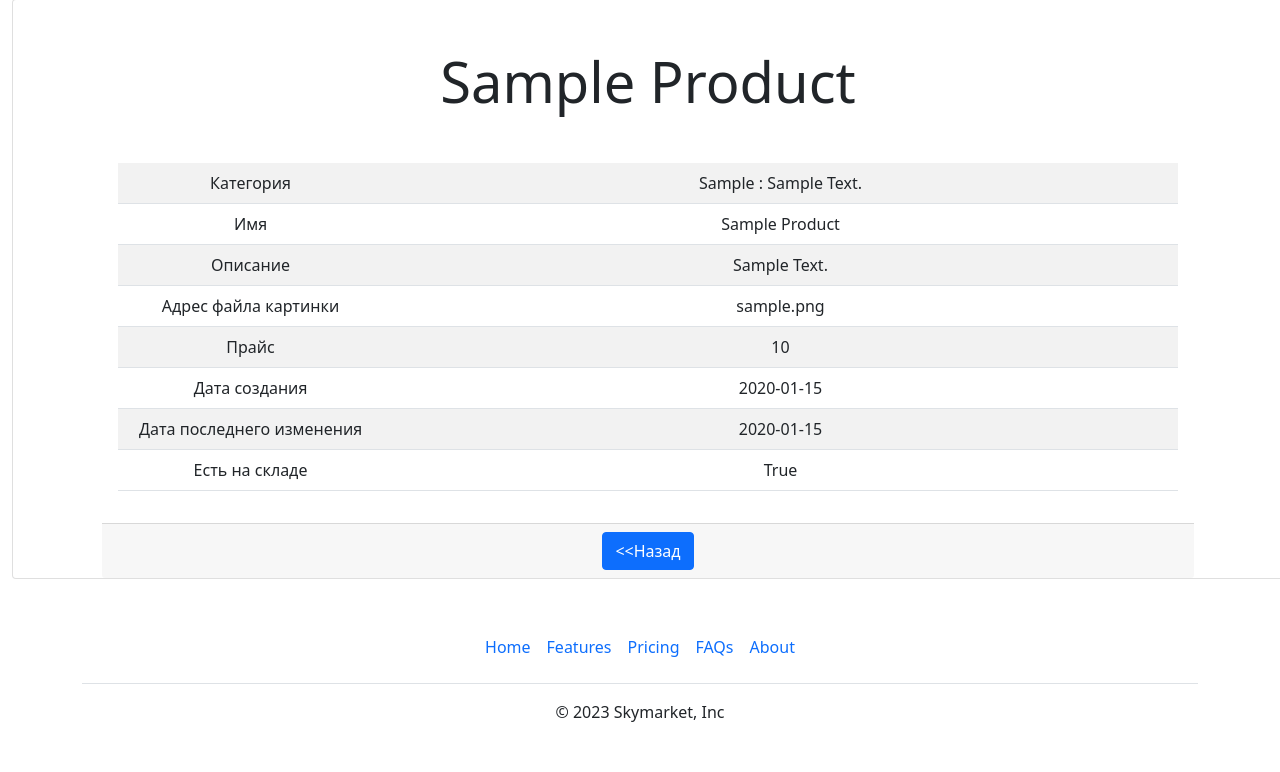
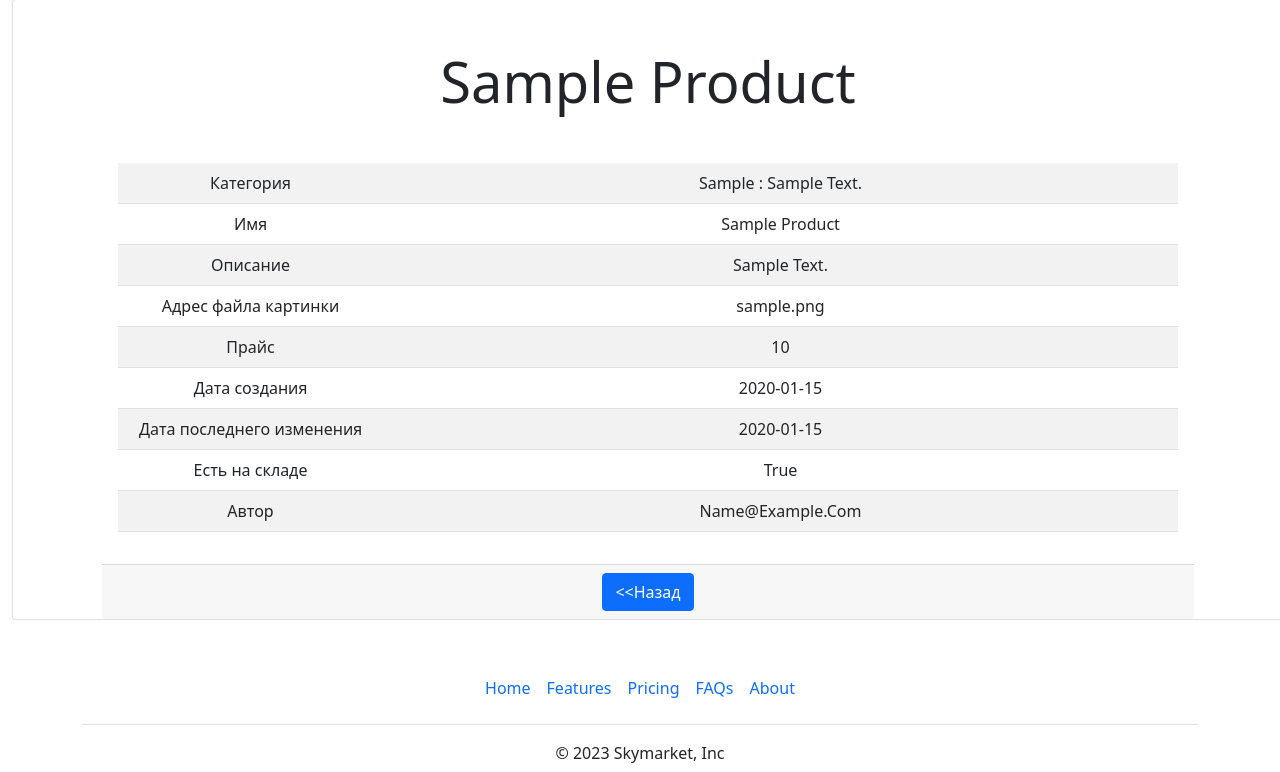
Before and after one commit to Dmitry177777/21.1, a Django app: page /product_item/1/ in a window 1280 px wide. Shown: the part 250-1022 px from the top of the page. Before the commit the page ends 972 px from the top, so only its background shows below. Run offline with Django 4.2, Linux system fonts and the light colour scheme; a user stored in the database is signed in; tables that the repository leaves empty hold one stand-in row (values such as "Sample post"); some libraries are stand-ins or nearby versions.

Commit message:
task5/lesson 23.1 роверка пользователя на автора продукции или суперюзера

```diff
--- a/main/templates/main/product_detail.html
+++ b/main/templates/main/product_detail.html
@@ -42,6 +42,11 @@
                             <td class="w-25">Есть на складе</td>
                             <td>{{object.is_active|title}}</td>
                         </tr>
+                                                <tr>
+                            <td class="w-25">Автор</td>
+                            <td>{{object.is_user_email|title}}</td>
+                        </tr>
+
 
                     </table>
                 </div>
--- a/main/views.py
+++ b/main/views.py
@@ -3,7 +3,7 @@ from django import forms
 from django.contrib.auth.mixins import LoginRequiredMixin, PermissionRequiredMixin
 from django.forms import inlineformset_factory
 from django.http import HttpResponse
-from django.shortcuts import render, redirect
+from django.shortcuts import render, redirect, get_object_or_404
 from django.urls import reverse_lazy, reverse
 from django.utils.text import slugify
 from django.views.generic import ListView, DetailView, CreateView, UpdateView, DeleteView
@@ -96,18 +96,22 @@ class ProductUpdateView(LoginRequiredMixin, PermissionRequiredMixin, UpdateView)
 
 
 
-
     def get_context_data(self,  **kwargs):
         if not self.request.user.is_authenticated:
             # Обработка ошибки не авторизованных пользователей
-            raise BaseException("Вы не авторизованы. Создавать продукты может только авторизованный пользователь.")
+            raise BaseException("Вы не авторизованы. Изменять продукты может только авторизованный пользователь.")
         else:
-            context_data = super().get_context_data(**kwargs)
-            VersionFormset = inlineformset_factory(Product, Version, form=VersionForm, extra=1)
-            if self.request.method == 'POST':
-                context_data['formset'] = VersionFormset(self.request.POST, instance=self.object) # Обработка и сохранение POST запроса если он есть
+            if self.request.user.is_superuser or self.object.is_user_email == self.request.user.email: # проверка пользователя на автора или суперюзера
+                context_data = super().get_context_data(**kwargs)
+                VersionFormset = inlineformset_factory(Product, Version, form=VersionForm, extra=1)
+                if self.request.method == 'POST':
+                    context_data['formset'] = VersionFormset(self.request.POST, instance=self.object) # Обработка и сохранение POST запроса если он есть
+                else:
+                    context_data['formset'] = VersionFormset(instance=self.object)
+                    # Обработка ошибки не авторизованных пользователей
+
             else:
-                context_data['formset'] = VersionFormset(instance=self.object)
+                raise BaseException("Вы не автор. Вы не администратор.")
         return context_data
 
     def form_valid(self, form):
```
